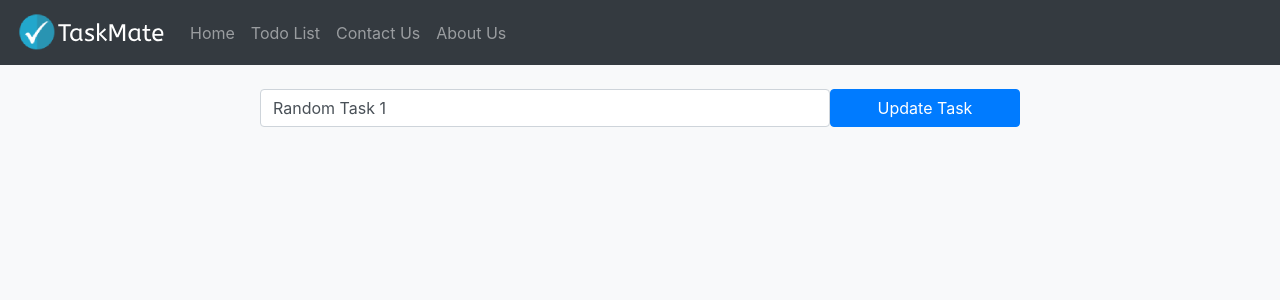
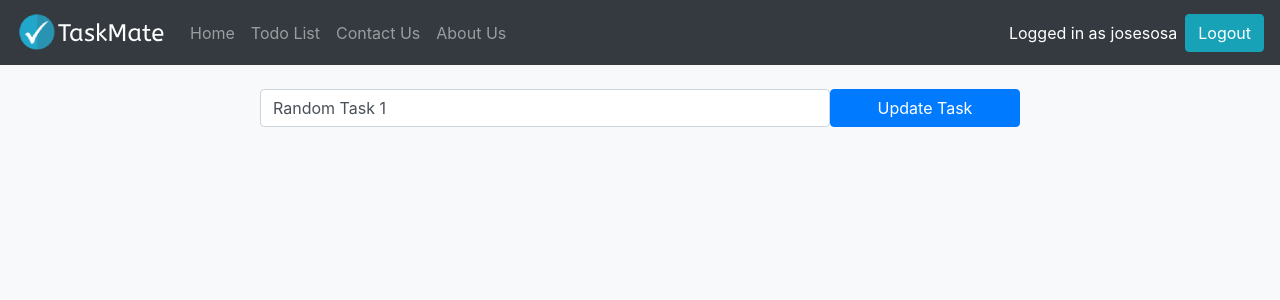
Before and after one commit to Josesosa0777/djangoProject, a Django app: page /todolist/edit/1 in a window 1280 px wide. Shown: the top 300 px of the page. Run offline with Django 3.2, Linux system fonts and the light colour scheme; a user stored in the database is signed in; data comes from the database, SQL or seed files in the repository; both versions use the stored data as it was after the commit.

Commit message:
ssecuring the app

```diff
--- a/taskmate/taskmate/settings.py
+++ b/taskmate/taskmate/settings.py
@@ -132,3 +132,4 @@ DEFAULT_AUTO_FIELD = 'django.db.models.BigAutoField'
 CRISPY_TEMPLATE_PACK = 'bootstrap4'  # the version that I have
 
 LOGIN_REDIRECT_URL = 'todolist'
+LOGIN_URL = 'login'
--- a/taskmate/templates/base.html
+++ b/taskmate/templates/base.html
@@ -34,6 +34,21 @@
           </li>
       </ul>
       </div>
+      {% if user.is_authenticated %}
+        <div class="form-inline my-2 my-lg-0">
+          <div class="p-2 bg-dark text-white">Logged in as {{ user.username }}</div> {% comment %} it could be user.email {% endcomment %}
+          <a href="{% url 'logout' %}">
+            <button class="btn btn-info my-2 my-sm-0" type="submit">Logout</button>
+          </a>
+        </div>
+      {% else %}
+        <a href="{% url 'login' %}">
+            <button class="btn btn-success mr-2 my-2 my-sm-0" type="submit">Login</button>
+        </a>
+        <a href="{% url 'register' %}">
+            <button class="btn btn-primary my-2 my-sm-0" type="submit">Register</button>
+        </a>
+      {% endif %}
     </nav>
   </head>
   <body class="bg-light">
--- a/taskmate/todolist_app/templates/edit.html
+++ b/taskmate/todolist_app/templates/edit.html
@@ -6,6 +6,7 @@
 {% block content%}
   <div class='container'>
     </br>
+    {% if task_obj.manage == request.user %}
       <form method="POST" class="row">
         {% csrf_token %}  {% comment %} to make secure {% endcomment %}
         <label class="col-lg-2"></label>
@@ -14,5 +15,8 @@
 
         <button type="submit" class="btn btn-primary col-lg-2">Update Task</button>
       </form>
+    {% else %}
+      <p>Access Restricted, You Are Not Allowed!</p>
+    {% endif %}
   </div>
 {% endblock content %}
--- a/taskmate/todolist_app/views.py
+++ b/taskmate/todolist_app/views.py
@@ -16,7 +16,9 @@ def todolist(request):
     if request.method == "POST":
         form = TaskForm(request.POST or None)
         if form.is_valid():
-            form.save()
+            instance = form.save(commit=False)
+            instance.manage = request.user
+            instance.save()
         messages.success(request, ("New Task Added!"))
         return redirect('todolist')
     else:
@@ -30,7 +32,10 @@ def todolist(request):
 @login_required
 def delete_task(request, task_id):
     task = TaskList.objects.get(pk=task_id)  # pk is for primary key
-    task.delete()
+    if task.manage == request.user:
+        task.delete()
+    else:
+        messages.error(request, ("Access Restricted, You Are Not Allowed."))
     return redirect('todolist')
 
 
@@ -51,8 +56,11 @@ def edit_task(request, task_id):
 @login_required
 def complete_task(request, task_id):
     task = TaskList.objects.get(pk=task_id)  # pk is for primary key
-    task.done = True
-    task.save()
+    if task.manage == request.user:
+        task.done = True
+        task.save()
+    else:
+        messages.error(request, ("Access Restricted, You Are Not Allowed."))
     return redirect('todolist')
 
 
@@ -71,6 +79,7 @@ def index(request):
     return render(request, 'index.html', context)  # {'index_text': context}
 
 
+@login_required
 def contact(request):
     context = {
         'contact_text': 'Welcome to Contact page',
```
Also changed, not shown: taskmate/db.sqlite3. Lines whose indentation alone changed are shown as unchanged.
